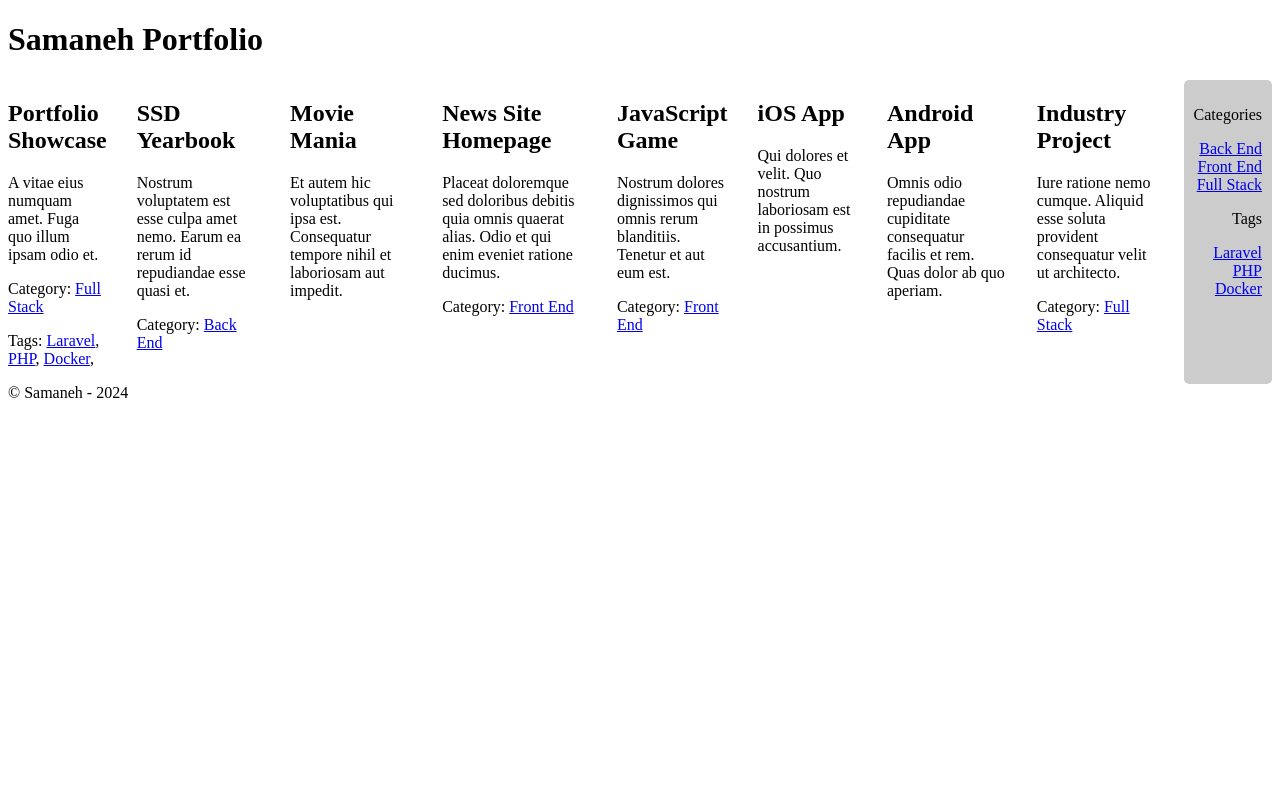
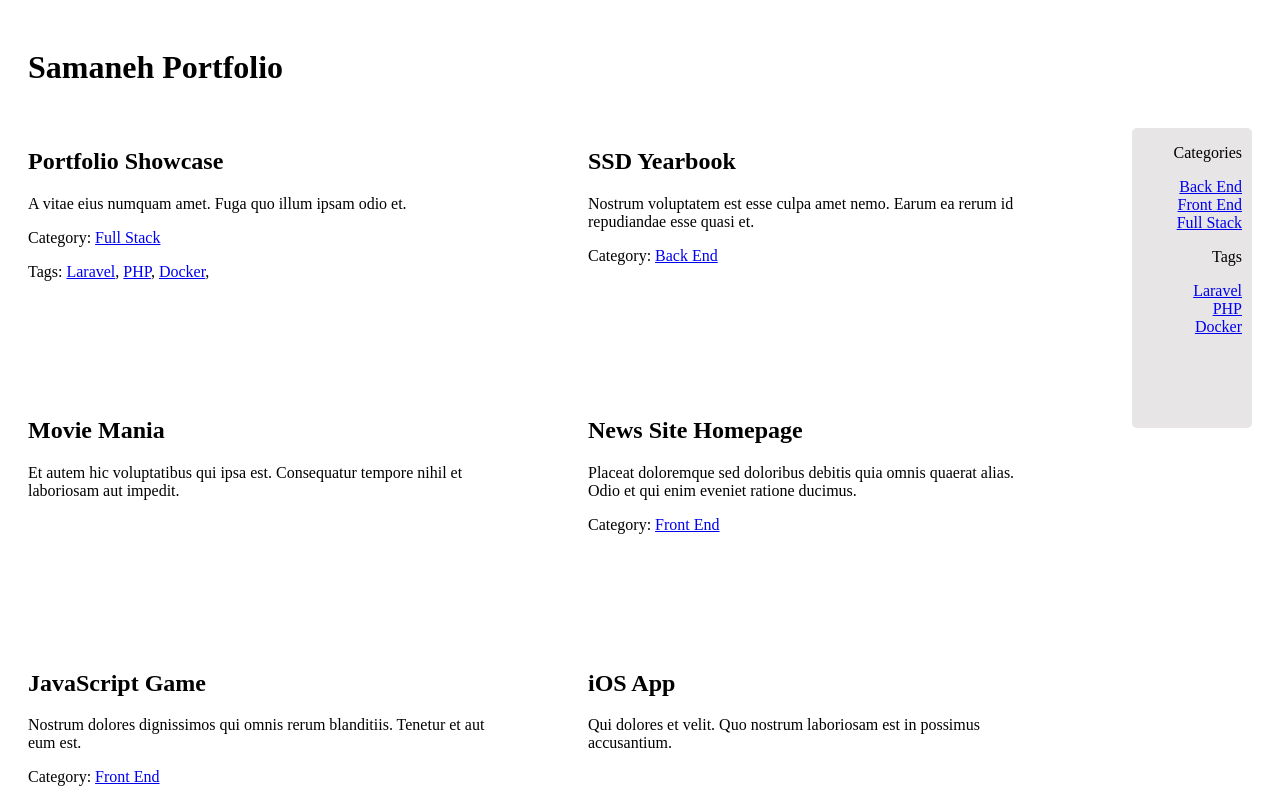
Before and after one commit to samanehesh/Angular-portfolio-01, an Angular app: page / in a window 1280 px wide. Shown: the top 800 px of the page. Built offline with nearby package versions, Linux system fonts and the light colour scheme.

Commit message:
style added

```diff
--- a/src/app/app.component.html
+++ b/src/app/app.component.html
@@ -1,11 +1,11 @@
-
+  <div [ngClass]="'bodyWrapper'">
     <header>
       <h1>{{name}} {{title}}</h1>
 
     </header>
     <main [ngClass]="'mainWrapper'">
-  <section [ngClass]="'mainWrapper'">
-    <div *ngFor="let project of projects" [class.hidden]="categoryFilter && project.category?.id != categoryFilter.id">
+      <section >
+        <div style="width: 100%;" *ngFor="let project of projects" [class.hidden]="categoryFilter && project.category?.id != categoryFilter.id">
           <h2>{{ project.title }}</h2>
           <p>{{ project.excerpt }}</p>
           <p *ngIf="project.category && project.category.name">
@@ -21,16 +21,17 @@
       </section>
 
 
-<section [style.backgroundColor]="grey" [style.width]="'10%'" [style.padding]="'10px'" [style.borderRadius]="'5px'" [style.textAlign]="'right'">
-  <button *ngIf="categoryFilter" (click)="clearFilters()">Clear Filters</button>
+    <section >
+      <p *ngIf="categoryFilter">Filter:</p>
+      <button *ngIf="categoryFilter" (click)="clearFilters()">{{categoryFilter.name}} 🗑️</button>
 
       <p>Categories</p>
-  <div *ngFor="let category of categories">
+      <div *ngFor="let category of categories" [class.active]="categoryFilter && category.id == categoryFilter.id">
         <a href="#" (click)="setCategoryFilter(category)">{{ category.name }}</a>
       </div>
 
       <p>Tags</p>
-  <div *ngFor="let tag of tags">
+      <div *ngFor="let tag of tags" [class.active]="tagFilter && tag.id == tagFilter.id">
         <a href="#" (click)="setTagFilter(tag.name)">{{ tag.name }}</a>
       </div>
     </section>
@@ -39,3 +40,6 @@
     <footer>
       &copy; {{name}} - {{year}}
     </footer>
+
+
+  </div>
--- a/src/app/app.component.scss
+++ b/src/app/app.component.scss
@@ -1,3 +1,32 @@
+*,
+*:before,
+*:after {
+  box-sizing: border-box;
+}
+
+.bodyWrapper{
+    width: 100%;
+   padding: 20px;
+   height: 100vh;
+   display: grid;
+   grid-template-rows: 100px 1fr 100px;
+}
+header{
+    grid-row: 1;
+}
+main{
+    grid-row: 2;
+}
+footer{
+    grid-row: 3;
+    justify-self: right;
+    align-self: self-end;
+}
+
 .hidden{
     display: none;
 }
+
+// .active{
+//     background-color: rgb(125, 134, 134);
+// }
--- a/src/app/app.component.ts
+++ b/src/app/app.component.ts
@@ -215,18 +215,15 @@ export class AppComponent {
   public tags = TAGS;
   public categories = CATEGORIES;
   categoryFilter : Category | undefined;
+  tagFilter: Tag |undefined
 
 
   setCategoryFilter(category: Category) {
-    console.log('Category clicked:', category);
-    // let filteredProjects = [];
     this.categoryFilter = category;
-    // filteredProjects = PROJECTS.filter(project => project.category && project.category.name === category);
-    // console.log(filteredProjects);
   }
 
 
-  setTagFilter(tag: any): void {
+  setTagFilter(tag: string) {
     console.log('tag clicked:', tag);
     let filteredProjects = [];
     filteredProjects = PROJECTS.filter(project =>
@@ -237,7 +234,9 @@ export class AppComponent {
 
   clearFilters(){
     // this.filteredProjects = this.projects.slice(); // Copy all projects back to filteredProjects
-this.categoryFilter = undefined;
+    this.categoryFilter = undefined;
+    this.tagFilter = undefined;
+
     // let projects = []
     // projects = PROJECTS.slice(); // Copy all projects back to filteredProjects
     // <button (click)="clearFilters()">Clear Filters</button>
--- a/src/app/app.mainStyle.scss
+++ b/src/app/app.mainStyle.scss
@@ -1,7 +1,32 @@
 .mainWrapper{
-    display: flex;
-    flex-direction: row;
+    display: grid;
+    grid-template-columns: 5fr 1fr;
+    grid-template-rows: 1;
     // flex-grow: 1;
-    gap: 30px;
 
 }
+.mainWrapper > section:nth-child(1){
+  grid-column: 1;
+  grid-row: 1;
+//   display: flex;
+//   flex-direction: row;
+//   flex-wrap: wrap;
+//   mwidth: ;
+  display: grid;
+  grid-template-columns: repeat(2, 1fr);
+  gap: 100px;
+}
+
+.mainWrapper > section:nth-child(2){
+    grid-column: 2;
+    grid-row: 1;
+    justify-self: right;
+    align-self: right;
+    background-color:rgb(231, 229, 229);
+    padding-right: 10px;
+    border-radius:5px ;
+    text-align: right;
+    min-width: 120px;
+    height: 300px;
+
+  }
```
Lines whose indentation alone changed are shown as unchanged.
